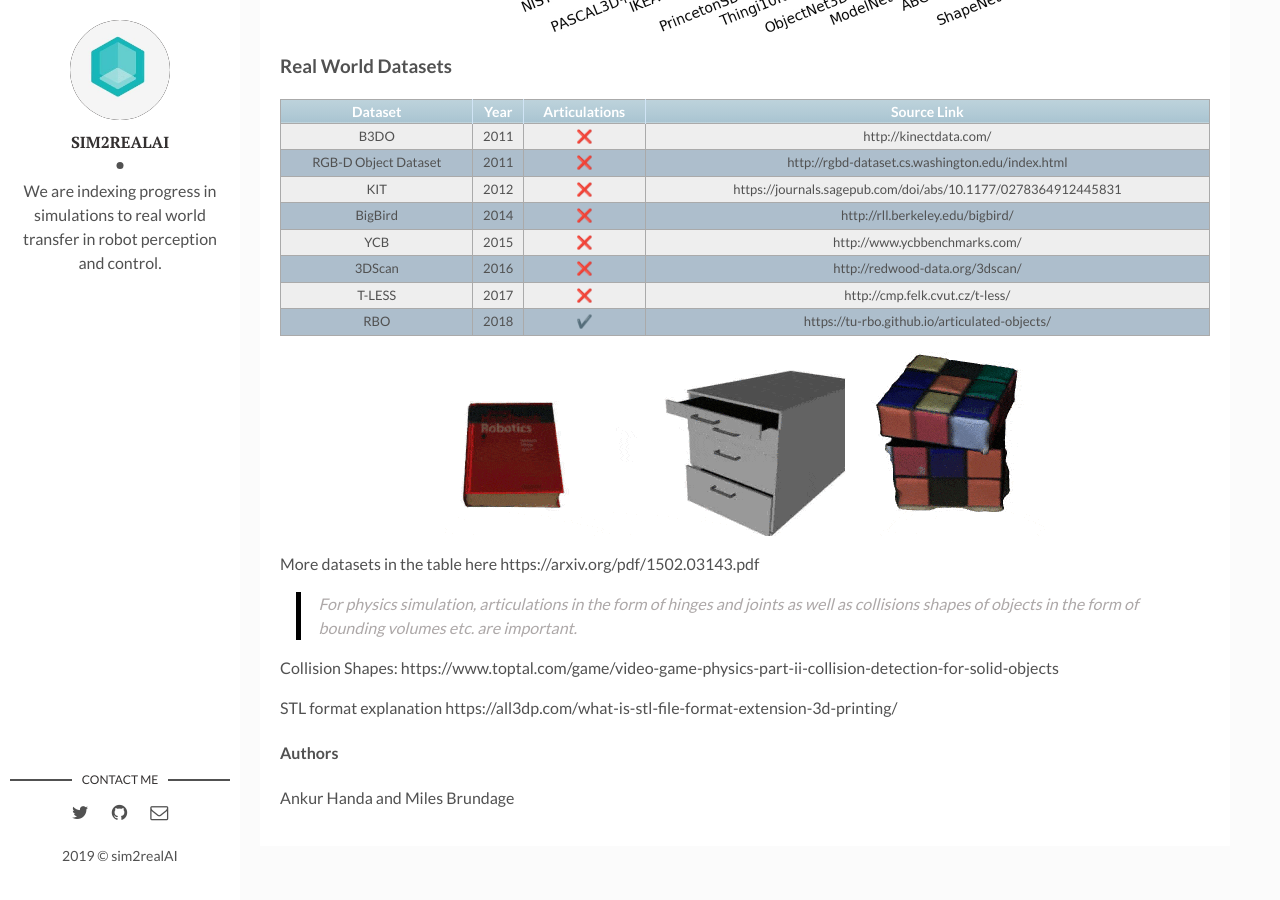
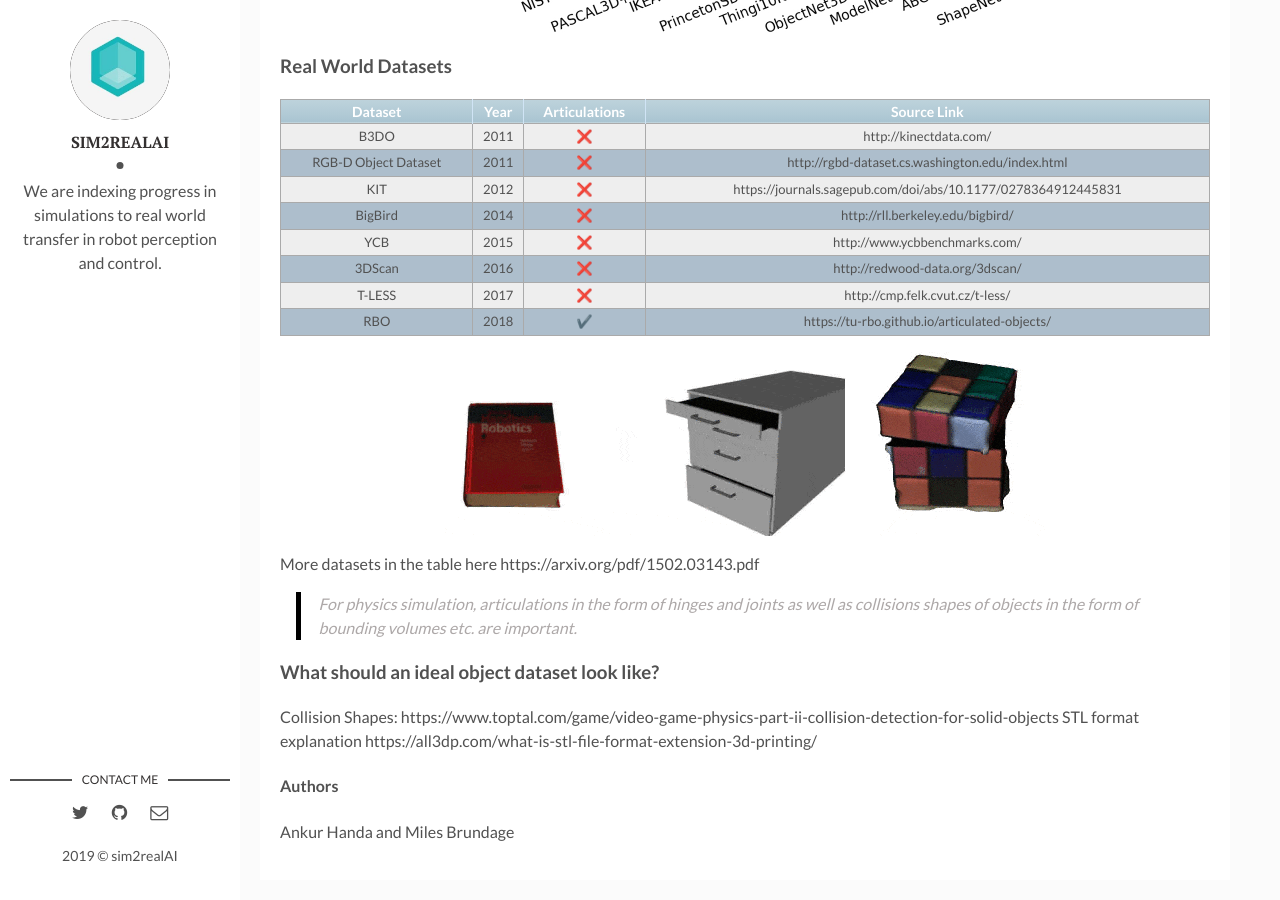
Before and after one commit to backupsim2realai/backupsim2realai.github.io, a Jekyll site: the page built from _posts/2019-01-15-Synthetic-Datasets-of-Objects-Part-I.markdown, in a window 1280 px wide and 900 px high, scrolled down 3370 px. Built offline with Jekyll 4.4.1, drawn with Linux system fonts in a browser that asks for light colours; emoji names are drawn with the system emoji font; before the commit the page ends 4236 px from its top, so only the background shows below that.

```diff
--- a/_posts/2019-01-15-Synthetic-Datasets-of-Objects-Part-I.markdown
+++ b/_posts/2019-01-15-Synthetic-Datasets-of-Objects-Part-I.markdown
@@ -93,9 +93,10 @@
 
 > For physics simulation, articulations in the form of hinges and joints as well as collisions shapes of objects in the form of bounding volumes etc. are important.
 
+
+### What should an ideal object dataset look like?
+
 Collision Shapes: https://www.toptal.com/game/video-game-physics-part-ii-collision-detection-for-solid-objects
-
-
 STL format explanation https://all3dp.com/what-is-stl-file-format-extension-3d-printing/
 
 #### Authors
```
